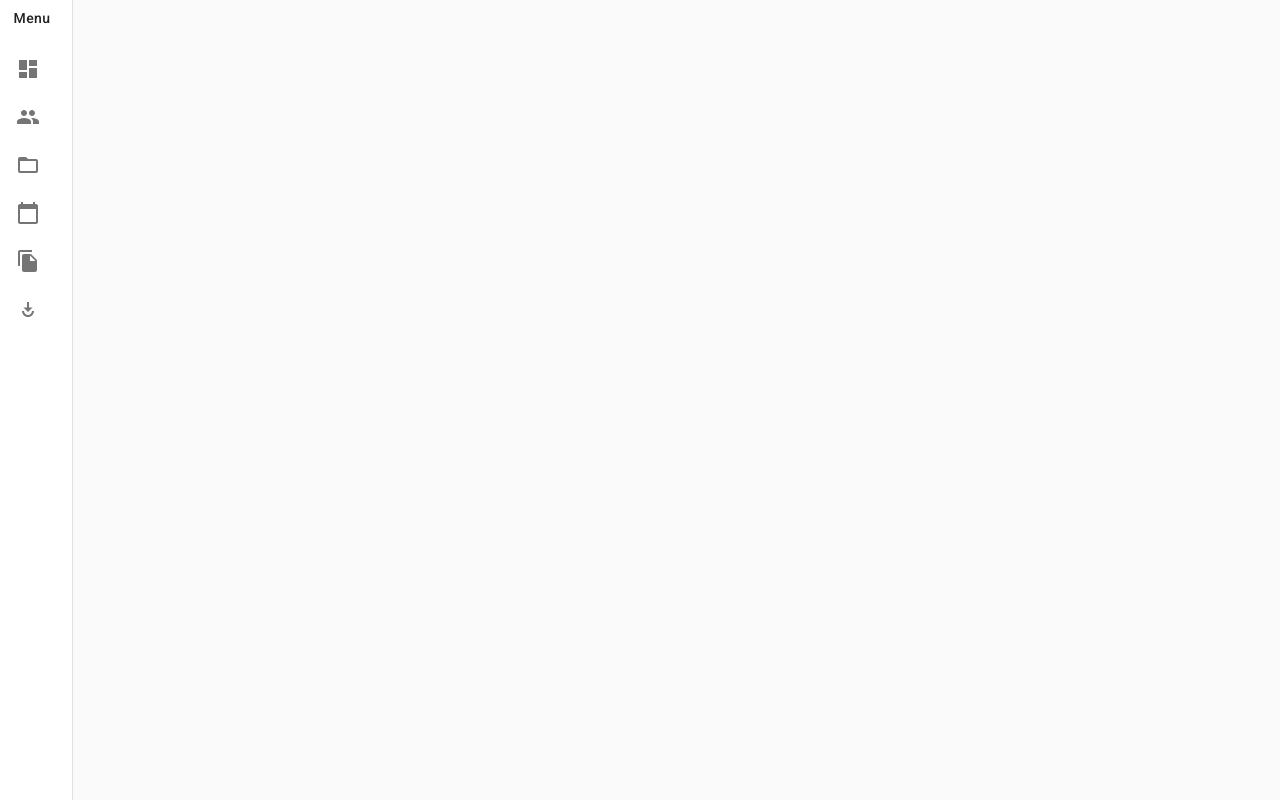
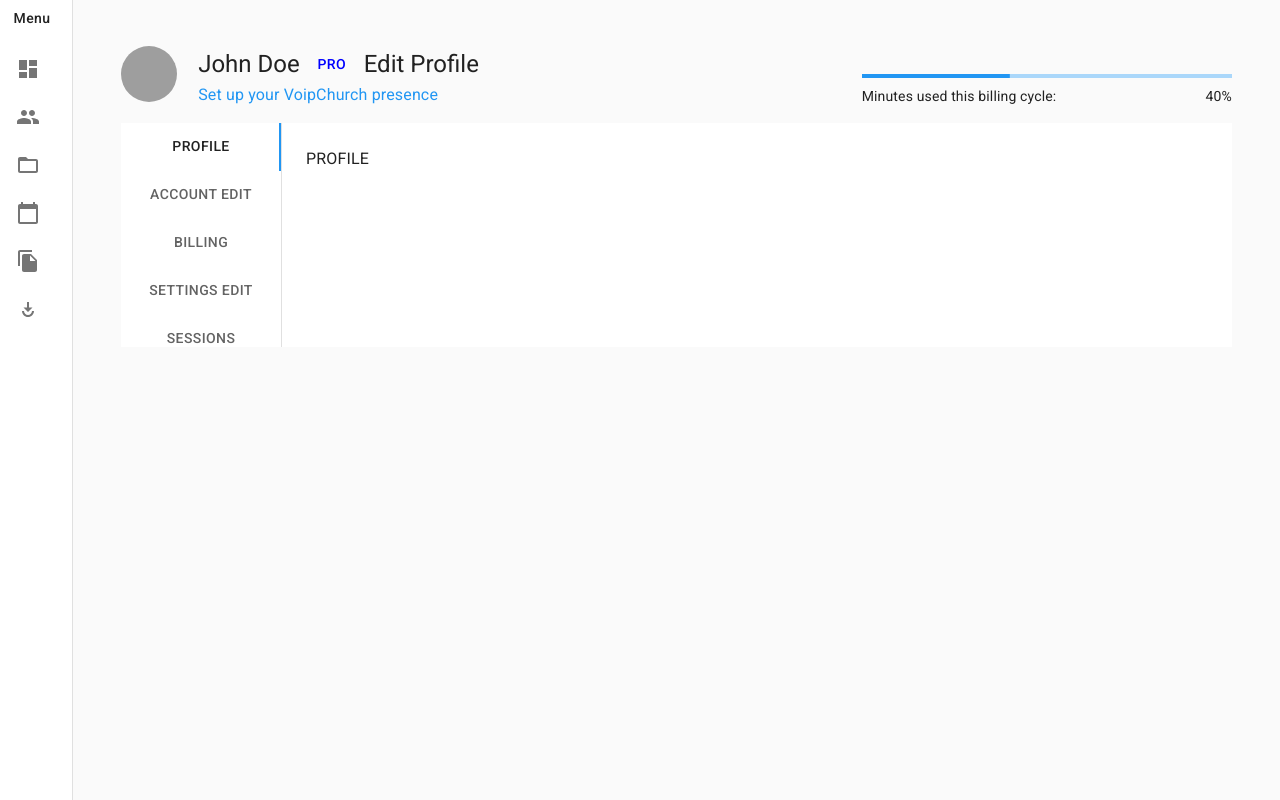
Before and after one commit to jjcreator/testpage, a React (Create React App) app: page / in a window 1280 px wide. Built offline with nearby package versions, Linux system fonts and the light colour scheme; grey boxes are pictures that could not be loaded.

Commit message:
coded v1 top panel

```diff
--- a/src/App.js
+++ b/src/App.js
@@ -1,5 +1,4 @@
 import React from 'react';
-import Nav from "./MiniDrawer.js"
 import './App.css';
 import { Box, Button } from "@material-ui/core"
 import MiniDrawer from './MiniDrawer.js';
@@ -9,7 +8,6 @@ function App() {
     <div className="App">
       <Box>
         <MiniDrawer/>
-        {/* <MainContainer/> */}
       </Box>
     </div>
   );
--- /dev/null
+++ b/src/LinearProgressWithLabel.js
@@ -0,0 +1,42 @@
+import React from 'react';
+import PropTypes from 'prop-types';
+import { makeStyles } from '@material-ui/core/styles';
+import { Grid, Typography } from "@material-ui/core";
+import LinearProgress from '@material-ui/core/LinearProgress';
+import Box from '@material-ui/core/Box';
+
+const useStyles = makeStyles({
+    root: {
+      width: '100%',
+    },
+  });
+
+export default function LinearProgressWithLabel(props) {
+  const classes = useStyles();
+  return (
+    <Grid container justify="flex-end" alignItems="center" direction="column" spacing={1}>
+      <Grid className={classes.root} item>
+        <LinearProgress color="secondary" variant="determinate" {...props} />
+      </Grid>
+      <Grid item container justify="space-between">
+        <Grid item>
+            <Typography variant="caption text">Minutes used this billing cycle:</Typography>
+        </Grid>
+        <Grid item>
+            <Typography variant="caption text" color="textPrimary">{`${Math.round(
+            props.value,
+            )}%`}
+            </Typography>
+        </Grid>
+      </Grid>
+    </Grid>
+  );
+}
+
+LinearProgressWithLabel.propTypes = {
+  /**
+   * The value of the progress indicator for the determinate and buffer variants.
+   * Value between 0 and 100.
+   */
+  value: PropTypes.number.isRequired,
+};
--- /dev/null
+++ b/src/MainContent.js
@@ -0,0 +1,56 @@
+import React from 'react';
+import TabPanel from "./TabPanel.js"
+import LinearProgressWithLabel from "./LinearProgressWithLabel.js"
+import { Container, Button, Grid, Typography, Avatar } from "@material-ui/core";
+import image from "./face.png";
+import { makeStyles } from '@material-ui/core/styles';
+
+const useStyles = makeStyles((theme) => ({
+    avatar: {
+        width: theme.spacing(7),
+        height: theme.spacing(7)
+    },
+    button: {
+        color: "blue"
+    }
+  }));
+
+function MainContent() {
+  const classes = useStyles();
+  return (
+      <Container className={classes.mainContainer}>
+        <Grid container direction='column' spacing={2}>
+            <Grid item container direction="row" justify="space-between">
+                <Grid item container xl={5} lg={5} sm={12}>
+                    <Grid item container direction="row">
+                        <Grid item xs={2}>
+                            <Avatar className={classes.avatar} alt="A guy" src={image}/>
+                        </Grid>
+                        <Grid xs={10} item container direction="column" alignItems="flex-start">
+                            <Grid item container alignItems="center">
+                                <Typography variant="h5">John Doe</Typography>
+                                <Button className={classes.button}>PRO</Button>
+                                <Typography variant="h5">Edit Profile</Typography>
+                            </Grid>
+                            <Grid item>
+                                <Typography color="secondary">Set up your VoipChurch presence</Typography>
+                            </Grid>
+                        </Grid>
+                    </Grid>
+                </Grid>
+                <Grid container item xl={4} lg={4} sm={12}>
+                    <Grid container item xs={12}>
+                        <LinearProgressWithLabel value={40} />
+                    </Grid>
+                </Grid>
+            </Grid>
+            <Grid item>
+                <TabPanel></TabPanel>
+            </Grid>
+
+        </Grid>
+      </Container>
+  );
+}
+
+export default MainContent;
--- a/src/MiniDrawer.js
+++ b/src/MiniDrawer.js
@@ -13,9 +13,8 @@ import FolderOpenIcon from '@material-ui/icons/FolderOpen';
 import CalendarTodayIcon from '@material-ui/icons/CalendarToday';
 import FileCopyIcon from '@material-ui/icons/FileCopy';
 import PlayForWorkSharpIcon from '@material-ui/icons/PlayForWorkSharp';
-import InboxIcon from '@material-ui/icons/MoveToInbox';
-import MailIcon from '@material-ui/icons/Mail';
 import { Button } from '@material-ui/core';
+import MainContent from './MainContent';
 
 const drawerWidth = 240;
 
@@ -81,6 +80,7 @@ const useStyles = makeStyles((theme) => ({
   content: {
     flexGrow: 1,
     padding: theme.spacing(3),
+    paddingTop: "46px"
   },
   button: {
     textTransform: "none"
@@ -124,6 +124,7 @@ export default function MiniDrawer() {
         </List>
       </Drawer>
       <main className={classes.content}>
+        <MainContent/>
       </main>
     </div>
   );
--- /dev/null
+++ b/src/TabPanel.js
@@ -0,0 +1,95 @@
+import React from 'react';
+import PropTypes from 'prop-types';
+import { makeStyles } from '@material-ui/core/styles';
+import Tabs from '@material-ui/core/Tabs';
+import Tab from '@material-ui/core/Tab';
+import Typography from '@material-ui/core/Typography';
+import Box from '@material-ui/core/Box';
+
+function TabPanel(props) {
+  const { children, value, index, ...other } = props;
+
+  return (
+    <div
+      role="tabpanel"
+      hidden={value !== index}
+      id={`vertical-tabpanel-${index}`}
+      aria-labelledby={`vertical-tab-${index}`}
+      {...other}
+    >
+      {value === index && (
+        <Box p={3}>
+          <Typography>{children}</Typography>
+        </Box>
+      )}
+    </div>
+  );
+}
+
+TabPanel.propTypes = {
+  children: PropTypes.node,
+  index: PropTypes.any.isRequired,
+  value: PropTypes.any.isRequired,
+};
+
+function a11yProps(index) {
+  return {
+    id: `vertical-tab-${index}`,
+    'aria-controls': `vertical-tabpanel-${index}`,
+  };
+}
+
+const useStyles = makeStyles((theme) => ({
+  root: {
+    flexGrow: 1,
+    backgroundColor: theme.palette.background.paper,
+    display: 'flex',
+    height: 224,
+  },
+  tabs: {
+    borderRight: `1px solid ${theme.palette.divider}`,
+  },
+}));
+
+export default function VerticalTabs() {
+  const classes = useStyles();
+  const [value, setValue] = React.useState(0);
+
+  const handleChange = (event, newValue) => {
+    setValue(newValue);
+  };
+
+  return (
+    <div className={classes.root}>
+      <Tabs
+        orientation="vertical"
+        variant="fullWidth"
+        value={value}
+        onChange={handleChange}
+        aria-label="Vertical tabs example"
+        className={classes.tabs}
+      >
+        <Tab label="PROFILE" {...a11yProps(0)} />
+        <Tab label="ACCOUNT EDIT" {...a11yProps(1)} />
+        <Tab label="BILLING" {...a11yProps(2)} />
+        <Tab label="SETTINGS EDIT" {...a11yProps(3)} />
+        <Tab label="SESSIONS" {...a11yProps(4)} />
+      </Tabs>
+      <TabPanel value={value} index={0}>
+        PROFILE
+      </TabPanel>
+      <TabPanel value={value} index={1}>
+        ACCOUNT EDIT
+      </TabPanel>
+      <TabPanel value={value} index={2}>
+        BILLING
+      </TabPanel>
+      <TabPanel value={value} index={3}>
+        SETTINGS EDIT
+      </TabPanel>
+      <TabPanel value={value} index={4}>
+        SESSIONS
+      </TabPanel>
+    </div>
+  );
+}
--- a/src/theme.js
+++ b/src/theme.js
@@ -4,10 +4,10 @@ import { createMuiTheme } from '@material-ui/core/styles';
 const theme = createMuiTheme({
   palette: {
     primary: {
-      main: "#000",
+      main: "rgb(112,112,112)",
     },
     secondary: {
-      main: "#FD0800",
+      main: "#2196F3",
     },
   },
 });
```
Also changed, not shown: 1 other file (tests, documents, lock files or other folders).
